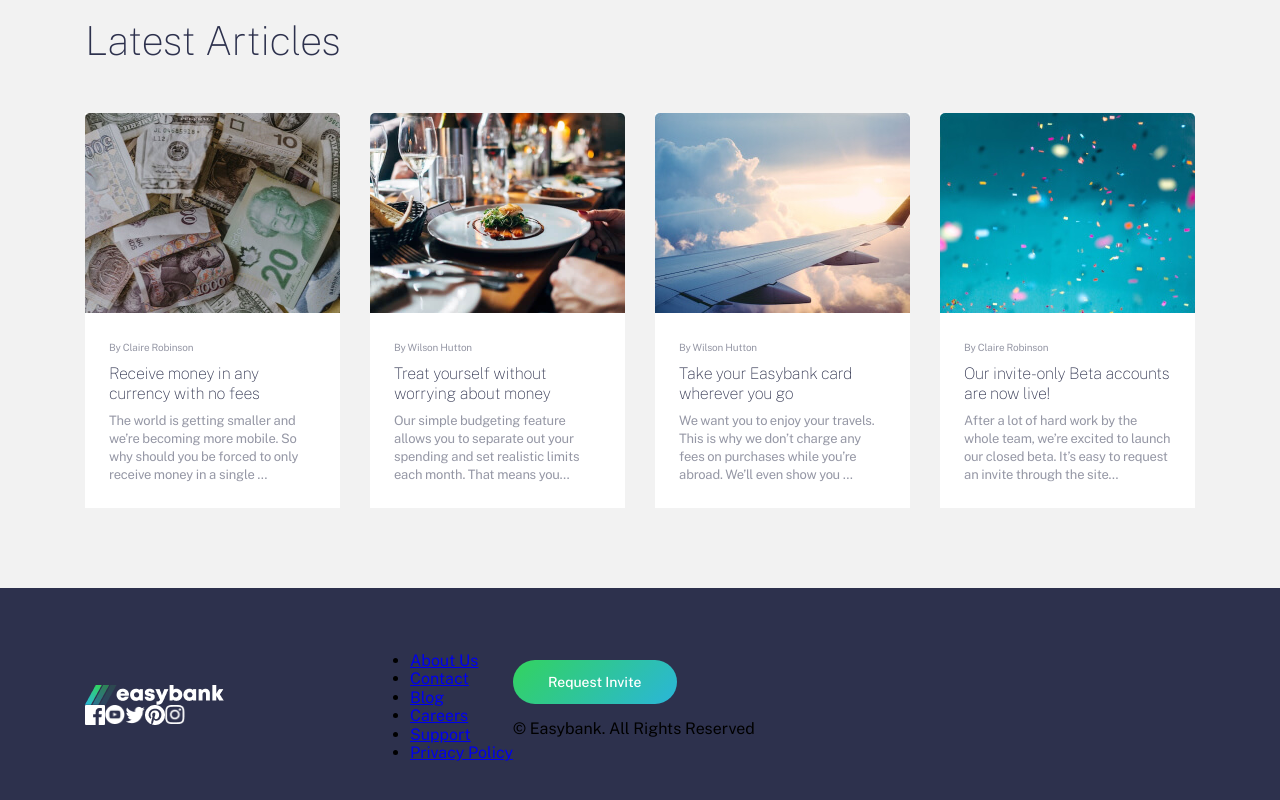
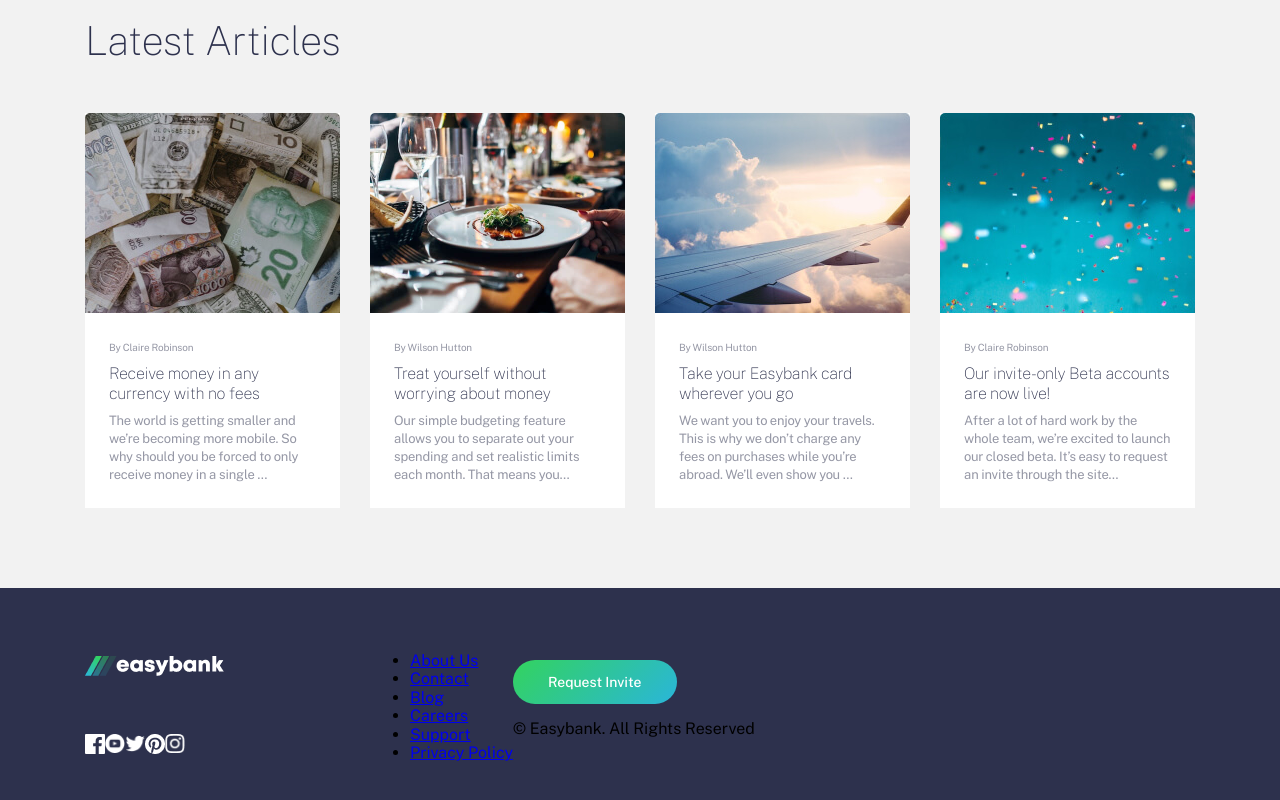
Before and after one commit to omon490/easy-bank, a plain HTML site: page index.html in a window 1280 px wide. Shown: the part 1457-2257 px from the top of the page. Drawn offline with Linux system fonts and the light colour scheme.

Commit message:
fix footer-section

```diff
--- a/css/main.css
+++ b/css/main.css
@@ -410,7 +410,9 @@ img {
 }
 
 .site-footer-link{
-  display: block;
+  display: inline-block;
+  vertical-align: baseline;
+  margin-bottom: 53px;
   text-decoration: none;
 }
 
--- a/index.html
+++ b/index.html
@@ -127,19 +127,33 @@
           </a>
           <ul class="social-list">
             <li class="social-item">
-              <img class="social-img" src="img/social-img/facebook.png" srcset="img/social-img/facebook.png 1x, img/social-img/facebook@2x.png 2x" alt="facebook" width="20" height="20">
+              <a class="social-link" href="https://facebook.com" target="blank">
+                <img class="social-img" src="img/social-img/facebook.png" srcset="img/social-img/facebook.png 1x, img/social-img/facebook@2x.png 2x" alt="facebook" width="20" height="20">
+              </a>
             </li>
+
             <li class="social-item">
-              <img class="social-img" src="img/social-img/youtube.png" srcset="img/social-img/youtube.png 1x, img/social-img/youtube@2x.png 2x" alt="youtube" width="20" height="20">
+              <a class="social-link" href="https://youtube.com" target="blank">
+                <img class="social-img" src="img/social-img/youtube.png" srcset="img/social-img/youtube.png 1x, img/social-img/youtube@2x.png 2x" alt="youtube" width="20" height="20">
+              </a>
             </li>
+
             <li class="social-item">
-              <img class="social-img" src="img/social-img/twitter.png" srcset="img/social-img/twitter.png 1x, img/social-img/twitter@2x.png 2x" alt="twitter" width="20" height="20">
+              <a class="social-link" href="https://twitter.com" target="blank">
+                <img class="social-img" src="img/social-img/twitter.png" srcset="img/social-img/twitter.png 1x, img/social-img/twitter@2x.png 2x" alt="twitter" width="20" height="20">
+              </a>
             </li>
+
             <li class="social-item">
-              <img class="social-img" src="img/social-img/pinterest.png" srcset="img/social-img/pinterest.png 1x, img/social-img/pinterest@2x.png 2x" alt="pinterest" width="20" height="20">
+              <a class="social-link" href="https://pinterest.com" target="blank">
+                <img class="social-img" src="img/social-img/pinterest.png" srcset="img/social-img/pinterest.png 1x, img/social-img/pinterest@2x.png 2x" alt="pinterest" width="20" height="20">
+              </a>
             </li>
+
             <li class="social-item">
-              <img class="social-img" src="img/social-img/instagram.png" srcset="img/social-img/instagram.png 1x, img/social-img/instagram@2x.png 2x" alt="instagram" width="20" height="20">
+              <a class="social-link" href="https://instagram.com" target="blank">
+                <img class="social-img" src="img/social-img/instagram.png" srcset="img/social-img/instagram.png 1x, img/social-img/instagram@2x.png 2x" alt="instagram" width="20" height="20">
+              </a>
             </li>
           </ul>
         </div>
```
